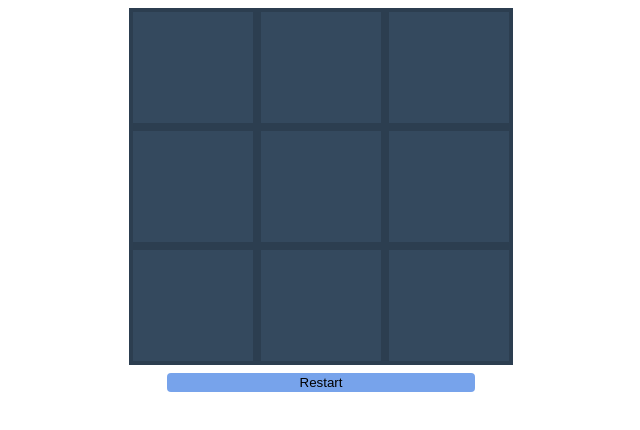
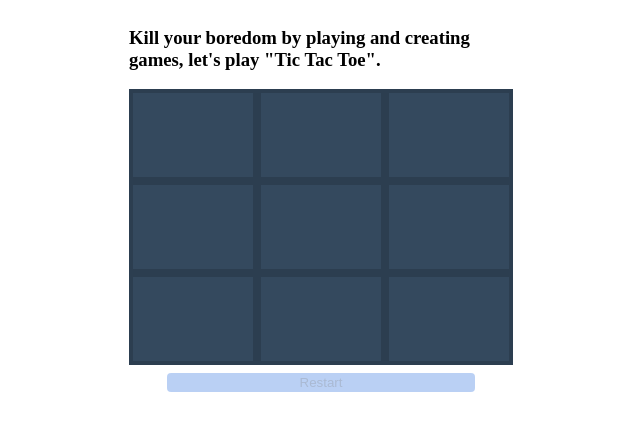
Before and after one commit to madhankumar028/tic-tac-toe, a website: page index.html in a window 1280 px wide. Shown: the whole page, without its empty margins (319-959 px from the left). Drawn offline with Linux system fonts and the light colour scheme.

Commit message:
adds title and handles the restart button disable/enable action

```diff
--- a/index.html
+++ b/index.html
@@ -8,8 +8,9 @@
 </head>
 <body>
   <section class="game__container">
+    <h3>Kill your boredom by playing and creating games, let's play "Tic Tac Toe".</h3>
     <div class="grid" id="tic_tac_toe"></div>
-    <button class="button" onclick="tic_tac_toe.restart()" title="Restart this game">Restart</button>
+    <button class="button" id="restart" disabled onclick="tic_tac_toe.restart()" title="Restart this game">Restart</button>
     <script src="scripts/app.js"></script>
   </section>
 </body>
--- a/scripts/app.js
+++ b/scripts/app.js
@@ -68,6 +68,7 @@ const tic_tac_toe = {
   setGameOver() {
     this.gameOver = true;
     this.containerElement.classList.toggle('disable');
+    document.querySelector('#restart').removeAttribute('disabled');
   },
 
   isGameOver() {
@@ -81,6 +82,7 @@ const tic_tac_toe = {
   },
 
   restart() {
+    document.querySelector('#restart').setAttribute('disabled', true);
     if (this.isGameOver() || this.gameOver) {
       this.start();
       this.containerElement.classList.toggle('disable');
```
